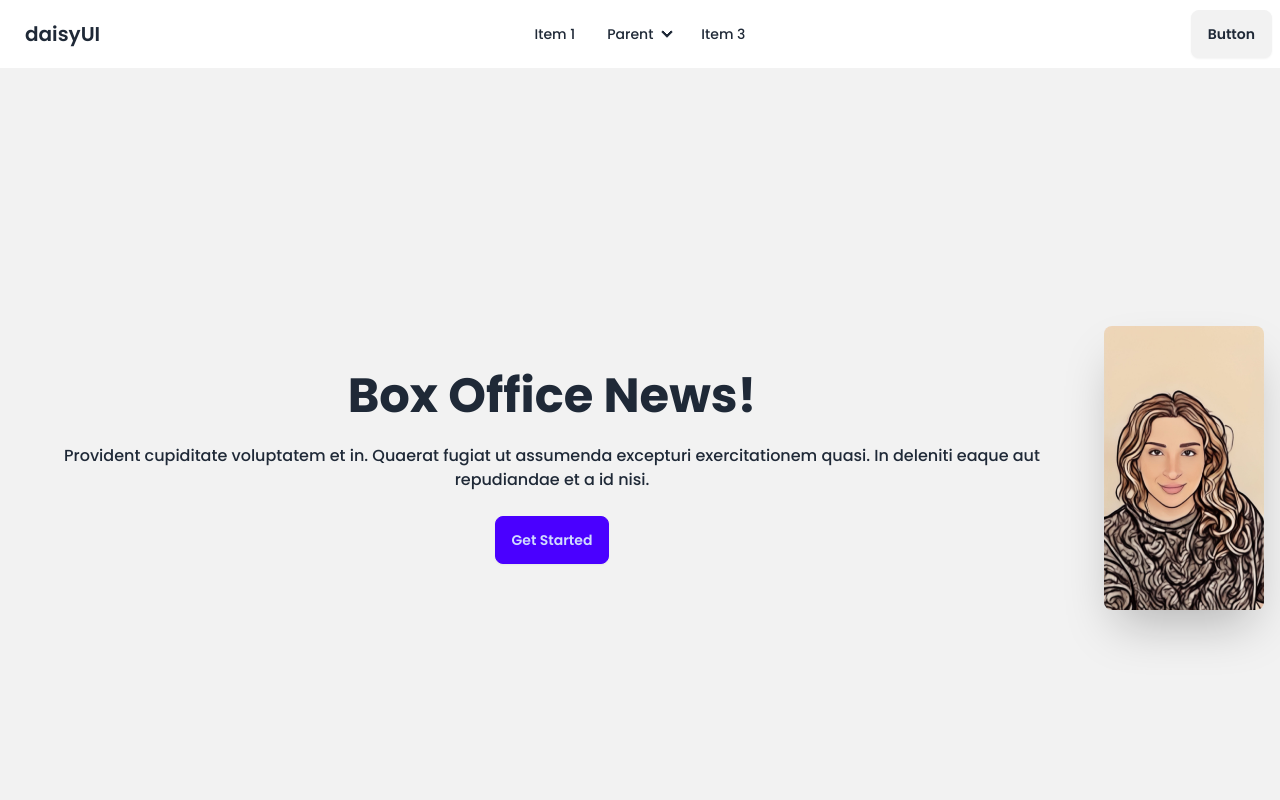
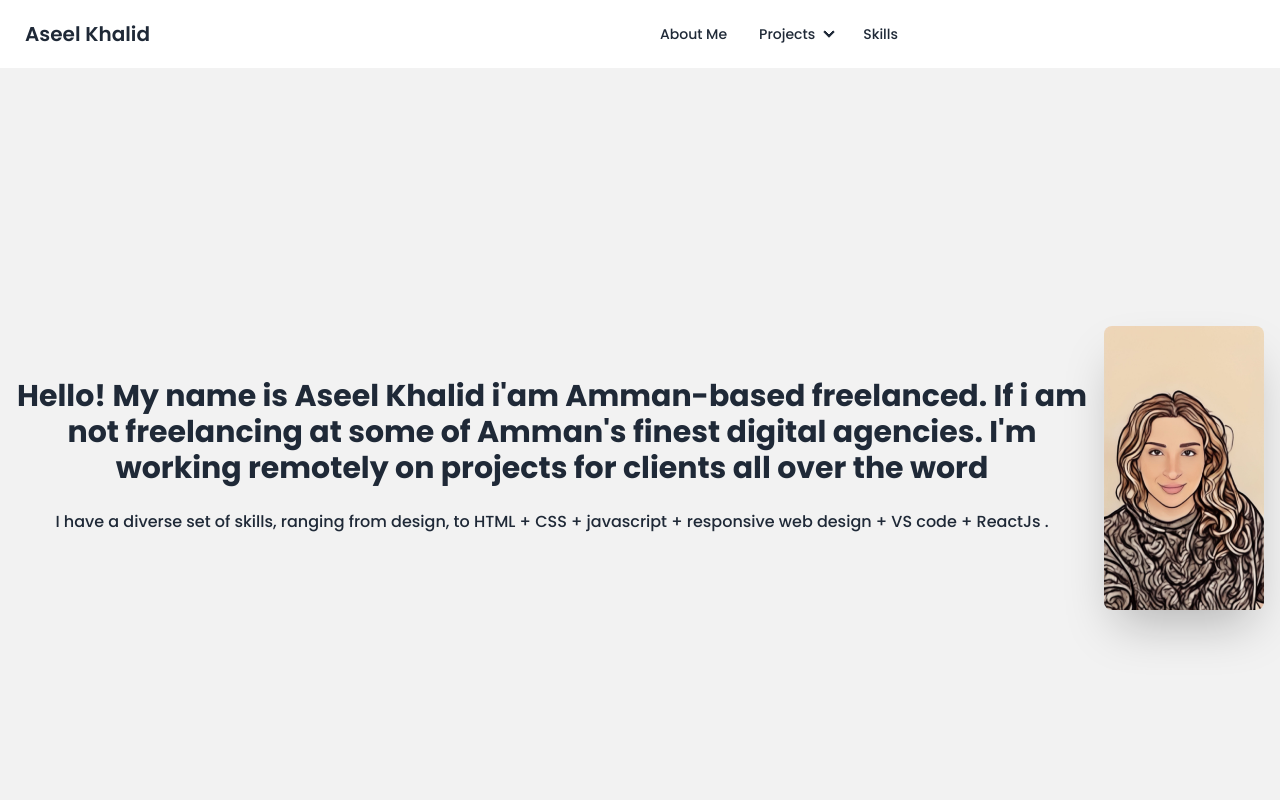
Before and after one commit to Sollybella2018/aseel-portfolio, a React (Create React App) app: page / in a window 1280 px wide. Shown: the top 800 px of the page. Built offline with nearby package versions, Linux system fonts and the light colour scheme.

Commit message:
updated my info

```diff
--- a/src/components/Header.js
+++ b/src/components/Header.js
@@ -23,37 +23,35 @@ function Header() {
         <ul
           tabIndex={0}
           className="menu menu-sm dropdown-content bg-base-100 rounded-box z-[1] mt-3 w-52 p-2 shadow">
-          <li><a>Item 1</a></li>
+          <li><a>About Me</a></li>
           <li>
-            <a>Parent</a>
+            <a>Projects</a>
             <ul className="p-2">
-              <li><a>Submenu 1</a></li>
-              <li><a>Submenu 2</a></li>
+              <li><a>Project 1</a></li>
+              <li><a>Project 2</a></li>
             </ul>
           </li>
-          <li><a>Item 3</a></li>
+          <li><a>Skills</a></li>
         </ul>
       </div>
-      <a className="btn btn-ghost text-xl">daisyUI</a>
+      <a className="btn btn-ghost text-xl">Aseel Khalid</a>
     </div>
     <div className="navbar-center hidden lg:flex">
       <ul className="menu menu-horizontal px-1">
-        <li><a>Item 1</a></li>
+        <li><a>About Me</a></li>
         <li>
           <details>
-            <summary>Parent</summary>
+            <summary>Projects</summary>
             <ul className="p-2">
-              <li><a>Submenu 1</a></li>
-              <li><a>Submenu 2</a></li>
+              <li><a>Project 1</a></li>
+              <li><a>Project 2</a></li>
             </ul>
           </details>
         </li>
-        <li><a>Item 3</a></li>
+        <li><a>Skills</a></li>
       </ul>
     </div>
-    <div className="navbar-end">
-      <a className="btn">Button</a>
-    </div>
+
   </div>
   )
 }
--- a/src/components/Hero.js
+++ b/src/components/Hero.js
@@ -10,12 +10,12 @@ const Hero = props => {
         src={profile}
         className="w-40 h-50 max-w-sm rounded-lg shadow-2xl" />
       <div>
-        <h1 className="text-5xl font-bold">Box Office News!</h1>
+        <h1 className="text-3xl font-bold">Hello! My name is Aseel Khalid i'am Amman-based freelanced. If i am not freelancing at some of Amman's finest digital agencies. I'm working remotely on projects for clients all over the word
+           </h1>
         <p className="py-6">
-          Provident cupiditate voluptatem et in. Quaerat fugiat ut assumenda excepturi exercitationem
-          quasi. In deleniti eaque aut repudiandae et a id nisi.
+          I have a diverse set of skills, ranging from design, to HTML + CSS + javascript + responsive web design + VS code + ReactJs .
         </p>
-        <button className="btn btn-primary">Get Started</button>
+
       </div>
     </div>
   </div></div>
```
